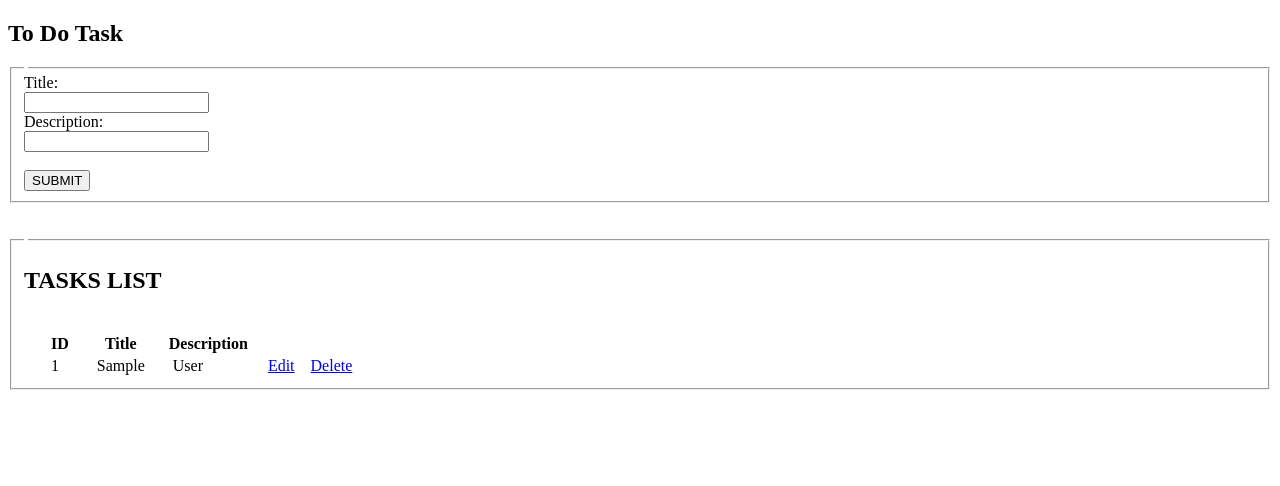
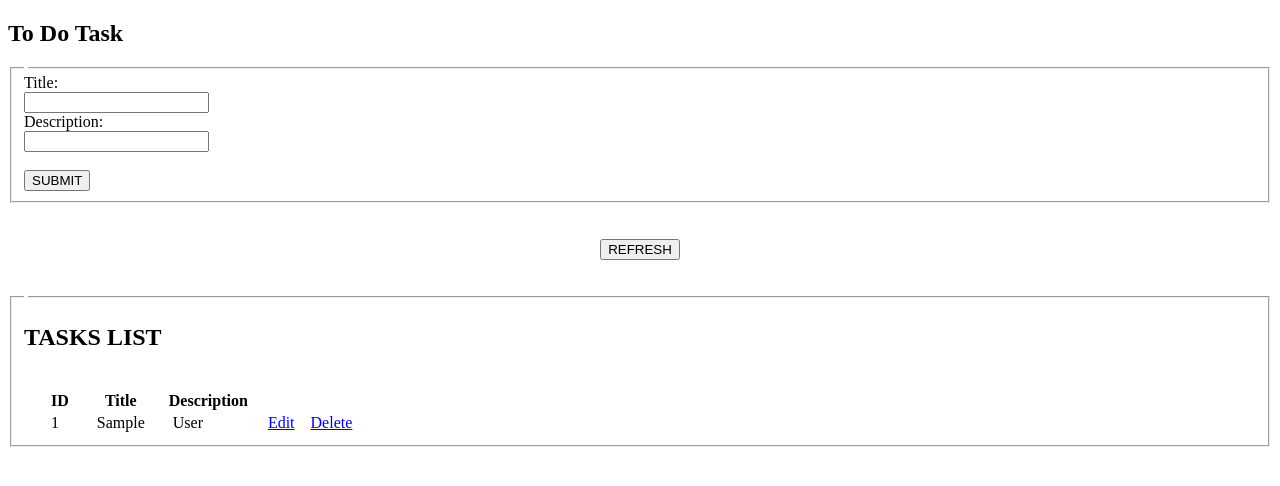
Before and after one commit to klyde123/Module-0-Todo-List, a PHP site: page / in a window 1280 px wide. Shown: the top 486 px of the page. Run offline with PHP 8.4, Linux system fonts and the light colour scheme; tables that the repository leaves empty or names only in its code hold one stand-in row (values such as "Sample post").

Commit message:
adding refresh button to refresh the task list

```diff
--- a/index.php
+++ b/index.php
@@ -46,8 +46,10 @@ include "config.php";
   </fieldset>
 </form>
 
-
-
+<br><br>
+<center><center>
+		<button onclick="window.location.href='index.php'">REFRESH</button>
+		</center></center>
 
 
 
```
